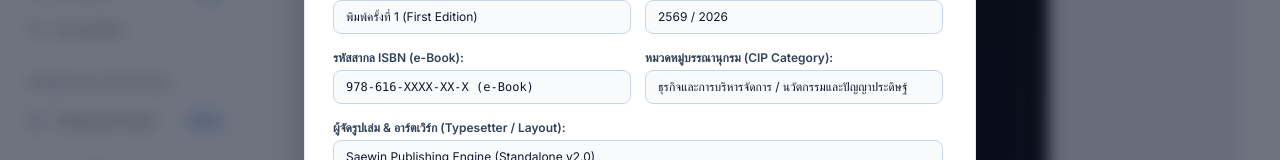
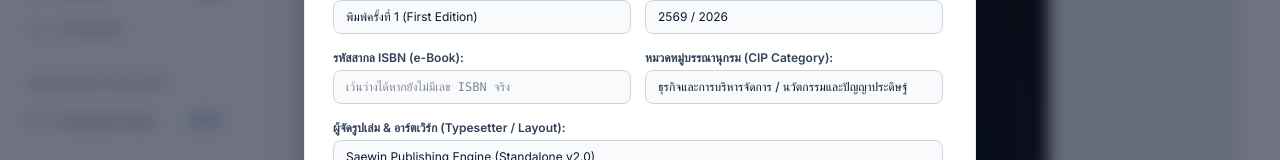
Before and after one commit to saewin/ebookstudio, a Next.js app: page /export/view/2eee19eb-e8da-813e-91a1-d1d9bb32d2ea in a window 1280 px wide. Both pictures are taken after a click on the button "หน้าลิขสิทธิ์ / CIP". Shown: the part 412-572 px from the top of the page. Built offline with nearby package versions, Linux system fonts and the light colour scheme.

Commit message:
fix(export): remove placeholder ISBN line from CIP page when no real ISBN is set

```diff
--- a/app/export/view/[id]/BookViewer.tsx
+++ b/app/export/view/[id]/BookViewer.tsx
@@ -48,6 +48,12 @@ export interface CopyrightSettings {
     legalNotice: string;
 }
 
+export function cleanValidIsbn(isbn?: string | null): string {
+    const trimmed = (isbn || '').trim();
+    if (!trimmed || /x{2,}/i.test(trimmed)) return '';
+    return trimmed;
+}
+
 export const DEFAULT_COPYRIGHT_SETTINGS: CopyrightSettings = {
     showCopyrightPage: true,
     bookTitle: '',
@@ -56,7 +62,7 @@ export const DEFAULT_COPYRIGHT_SETTINGS: CopyrightSettings = {
     typesetter: 'Saewin Publishing Engine (Standalone v2.0)',
     edition: 'พิมพ์ครั้งที่ 1 (First Edition)',
     pubYear: '2569 / 2026',
-    isbn: '978-616-XXXX-XX-X (e-Book)',
+    isbn: '',
     category: 'ธุรกิจและการบริหารจัดการ / นวัตกรรมและปัญญาประดิษฐ์',
     legalNotice: 'สงวนลิขสิทธิ์ตามพระราชบัญญัติลิขสิทธิ์ พ.ศ. 2537 และฉบับแก้ไขเพิ่มเติม ห้ามนำส่วนหนึ่งส่วนใดของหนังสือเล่มนี้ไปลอกเลียนแบบ ทำซ้ำ ดัดแปลง ถ่ายเอกสาร เผยแพร่ หรือจัดเก็บในระบบการเรียกค้นข้อมูลใดๆ ก่อนได้รับอนุญาตเป็นลายลักษณ์อักษรจากผู้ถือลิขสิทธิ์ ยกเว้นเพื่อการศึกษาและการอ้างอิงเชิงวิชาการพร้อมระบุที่มาอย่างถูกต้อง',
 };
@@ -801,9 +807,11 @@ export default function BookViewer({ chapters, projectTitle, project, projectId
     const [themePreset, setThemePreset] = useState<'executive' | 'classic' | 'tech' | 'minimal'>(initialTheme);
 
     // Copyright & CIP Page Customization
+    const rawSavedCopyright = project?.extraInfo?.copyright || {};
     const initialCopyright: CopyrightSettings = {
         ...DEFAULT_COPYRIGHT_SETTINGS,
-        ...(project?.extraInfo?.copyright || {}),
+        ...rawSavedCopyright,
+        isbn: cleanValidIsbn(rawSavedCopyright.isbn),
     };
     const [copyrightSettings, setCopyrightSettings] = useState<CopyrightSettings>(initialCopyright);
     const [draftCopyright, setDraftCopyright] = useState<CopyrightSettings>(initialCopyright);
@@ -876,7 +884,11 @@ export default function BookViewer({ chapters, projectTitle, project, projectId
         if (localCopyright) {
             try {
                 const parsed = JSON.parse(localCopyright);
-                setCopyrightSettings(prev => ({ ...prev, ...parsed }));
+                setCopyrightSettings(prev => ({
+                    ...prev,
+                    ...parsed,
+                    isbn: cleanValidIsbn(parsed?.isbn ?? prev.isbn),
+                }));
             } catch (e) {
                 console.error('Failed to parse local copyright settings:', e);
             }
@@ -910,7 +922,11 @@ export default function BookViewer({ chapters, projectTitle, project, projectId
                     }
                     if (data.copyright) {
                         setCopyrightSettings(prev => {
-                            const updated = { ...prev, ...data.copyright };
+                            const updated = {
+                                ...prev,
+                                ...data.copyright,
+                                isbn: cleanValidIsbn(data.copyright?.isbn ?? prev.isbn),
+                            };
                             localStorage.setItem(`copyright_${projectId}`, JSON.stringify(updated));
                             return updated;
                         });
@@ -1909,9 +1925,11 @@ export default function BookViewer({ chapters, projectTitle, project, projectId
                                     <p className="pl-4 text-slate-600 pt-0.5">
                                         1. {copyrightSettings.category || 'การบริหารธุรกิจ / นวัตกรรมและเทคโนโลยี'}. I. ชื่อเรื่อง.
                                     </p>
-                                    <p className="pt-1 font-bold text-slate-900 tracking-wider">
-                                        ISBN {copyrightSettings.isbn || '978-616-XXXX-XX-X (e-Book)'}
-                                    </p>
+                                    {cleanValidIsbn(copyrightSettings.isbn) && (
+                                        <p className="pt-1 font-bold text-slate-900 tracking-wider">
+                                            ISBN {cleanValidIsbn(copyrightSettings.isbn)}
+                                        </p>
+                                    )}
                                 </div>
                             </div>
 
@@ -2339,9 +2357,11 @@ export default function BookViewer({ chapters, projectTitle, project, projectId
                                 </div>
                                 <div className="text-right">
                                     <span className="text-[10px] text-slate-500 uppercase tracking-widest block mb-1">STANDARD EDITION</span>
-                                    <div className="font-mono text-xs text-slate-400 border border-slate-700 px-3 py-1 rounded bg-slate-900/50">
-                                        ISBN {copyrightSettings.isbn || '978-616-XXXX-XX-X (e-Book)'}
-                                    </div>
+                                    {cleanValidIsbn(copyrightSettings.isbn) && (
+                                        <div className="font-mono text-xs text-slate-400 border border-slate-700 px-3 py-1 rounded bg-slate-900/50">
+                                            ISBN {cleanValidIsbn(copyrightSettings.isbn)}
+                                        </div>
+                                    )}
                                 </div>
                             </div>
                         </div>
@@ -2842,7 +2862,7 @@ export default function BookViewer({ chapters, projectTitle, project, projectId
                                     <input
                                         type="text"
                                         value={draftCopyright.isbn}
-                                        placeholder="978-616-XXXX-XX-X (e-Book)"
+                                        placeholder="เว้นว่างได้หากยังไม่มีเลข ISBN จริง"
                                         onChange={(e) => setDraftCopyright(prev => ({ ...prev, isbn: e.target.value }))}
                                         className="w-full px-3 py-2 bg-slate-50 border border-slate-300 rounded-lg text-slate-900 focus:outline-none focus:ring-2 focus:ring-indigo-500 focus:bg-white text-xs font-mono"
                                     />
--- a/lib/epubGenerator.ts
+++ b/lib/epubGenerator.ts
@@ -49,7 +49,8 @@ export async function generateEpubBuffer(options: GenerateEpubOptions): Promise<
     const bookTitle = copyrightSettings?.bookTitle || project.title || 'Untitled Book'
     const author = copyrightSettings?.author || 'Saewin'
     const publisher = copyrightSettings?.publisher || 'Ebook Creator Studio'
-    const isbn = copyrightSettings?.isbn || '978-616-XXXX-XX-X'
+    const rawIsbn = (copyrightSettings?.isbn || '').trim()
+    const isbn = rawIsbn && !/x{2,}/i.test(rawIsbn) ? rawIsbn : ''
     const pubYear = copyrightSettings?.pubYear || '2026'
     const bookId = `urn:uuid:${project.id || 'ebook-' + Date.now()}`
     const modifiedDate = new Date().toISOString().replace(/\.\d+Z$/, 'Z')
@@ -262,7 +263,7 @@ img {
         <p class="no-indent">${escapeXml(author)}.</p>
         <p class="no-indent" style="padding-left: 1.5em;">${escapeXml(bookTitle)}. -- ${escapeXml(copyrightSettings?.edition || 'พิมพ์ครั้งที่ 1')}. -- กรุงเทพฯ : ${escapeXml(publisher)}, ${escapeXml(pubYear)}.</p>
         <p class="no-indent" style="padding-left: 1.5em;">1. ${escapeXml(copyrightSettings?.category || 'ธุรกิจ / เทคโนโลยี')}. I. ชื่อเรื่อง.</p>
-        <p class="no-indent" style="margin-top: 0.8em; font-weight: bold;">ISBN ${escapeXml(isbn)}</p>
+        ${isbn ? `<p class="no-indent" style="margin-top: 0.8em; font-weight: bold;">ISBN ${escapeXml(isbn)}</p>` : ''}
     </div>
 
     <div class="colophon-meta">
--- a/lib/indesignGenerator.ts
+++ b/lib/indesignGenerator.ts
@@ -622,6 +622,8 @@ export async function generateBookIdmlBuffer(book: InDesignBookPayload): Promise
 
     spreadsXmlList.push({ spreadId: 'us2', xml: makeSpreadWrapper('us2', 2, cipPageItems) });
 
+    const validIsbn = book.isbn && !/x{2,}/i.test(book.isbn.trim()) ? book.isbn.trim() : '';
+
     const cipStoryXml =
         buildParaXml('CIPHeader', cleanTitle) +
         buildParaXml('ImageCaption', 'Cataloging-in-Publication (CIP) & Copyright Information') +
@@ -630,7 +632,7 @@ export async function generateBookIdmlBuffer(book: InDesignBookPayload): Promise
         buildParaXml('CIPText', `${cleanTitle}. -- พิมพ์ครั้งที่ 1. -- กรุงเทพฯ : ${publisherName}, 2569 (2026).`) +
         buildParaXml('CIPText', `จำนวนหน้า: ${totalPages} หน้า.`) +
         buildParaXml('CIPText', '1. การบริหารธุรกิจ -- นวัตกรรมและปัญญาประดิษฐ์ (AI). I. ชื่อเรื่อง.') +
-        buildParaXml('CIPText', `ISBN: ${book.isbn || '978-616-XXXX-XX-X (e-Book)'}`) +
+        (validIsbn ? buildParaXml('CIPText', `ISBN: ${validIsbn}`) : '') +
         buildParaXml('Heading2', 'ข้อมูลการจัดพิมพ์ (Editorial Colophon)') +
         buildParaXml('BodyText', `ผู้เขียนและเรียบเรียง: ${authorName} | สำนักพิมพ์: ${publisherName} | จัดรูปเล่มดิจิทัล: Saewin Publishing Engine (Adobe InDesign 2026 Native Edition)`) +
         buildParaXml('Heading2', 'สงวนลิขสิทธิ์ตามพระราชบัญญัติลิขสิทธิ์ พ.ศ. 2537') +
@@ -822,7 +824,7 @@ export async function generateBookIdmlBuffer(book: InDesignBookPayload): Promise
             'คู่มือเล่มนี้จะช่วยเปิดมุมมองใหม่ในการบริหารจัดการและขยายผลลัพธ์ผ่านเทคโนโลยี AI และระบบอัตโนมัติที่จับต้องได้จริง ออกแบบมาสำหรับเจ้าของธุรกิจที่ต้องการคืนเวลา คืนชีวิต และคืนกำไรอย่างยั่งยืน ถ่ายทอดจากประสบการณ์จริง 20+ ปีในสายงาน'
         ) +
         buildParaXml('CoverAuthor', `Published by ${authorName} • ${publisherName}`) +
-        buildParaXml('CoverSubtitle', `STANDARD EDITION • ISBN ${book.isbn || '978-616-XXXX-XX-X'}`);
+        buildParaXml('CoverSubtitle', validIsbn ? `STANDARD EDITION • ISBN ${validIsbn}` : 'STANDARD EDITION');
     zip.file('Stories/Story_uBack.xml', buildStoryFileXml('uBack', 'Back Cover', backStoryXml));
 
     // Write all Spread files
```
